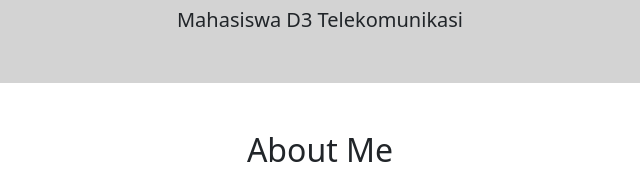
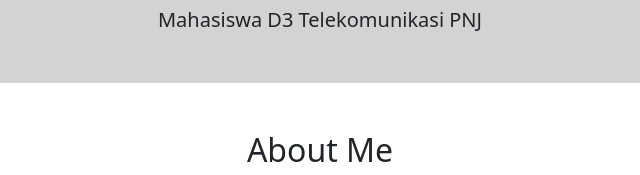
Before and after one commit to rizkyar03/rizkyar03.github.io, a plain HTML site: page index.html in a window 1280 px wide. Shown: the part 350-525 px from the top of the page, 320-960 px from the left. Drawn offline with Linux system fonts and the light colour scheme.

Commit message:
change profile description

```diff
--- a/index.html
+++ b/index.html
@@ -39,7 +39,7 @@
         <div class="jumbotron text-center mt-5">
             <img src="assets/images/profile-rizky.JPG" alt="profile" class="rounded-circle img-thumbnail" />
             <h1 class="display-4">Rizky Aulia Rahman</h1>
-            <p class="lead">Mahasiswa D3 Telekomunikasi</p>
+            <p class="lead">Mahasiswa D3 Telekomunikasi PNJ</p>
         </div>
         <!-- End of Jumbotron -->
 
```
